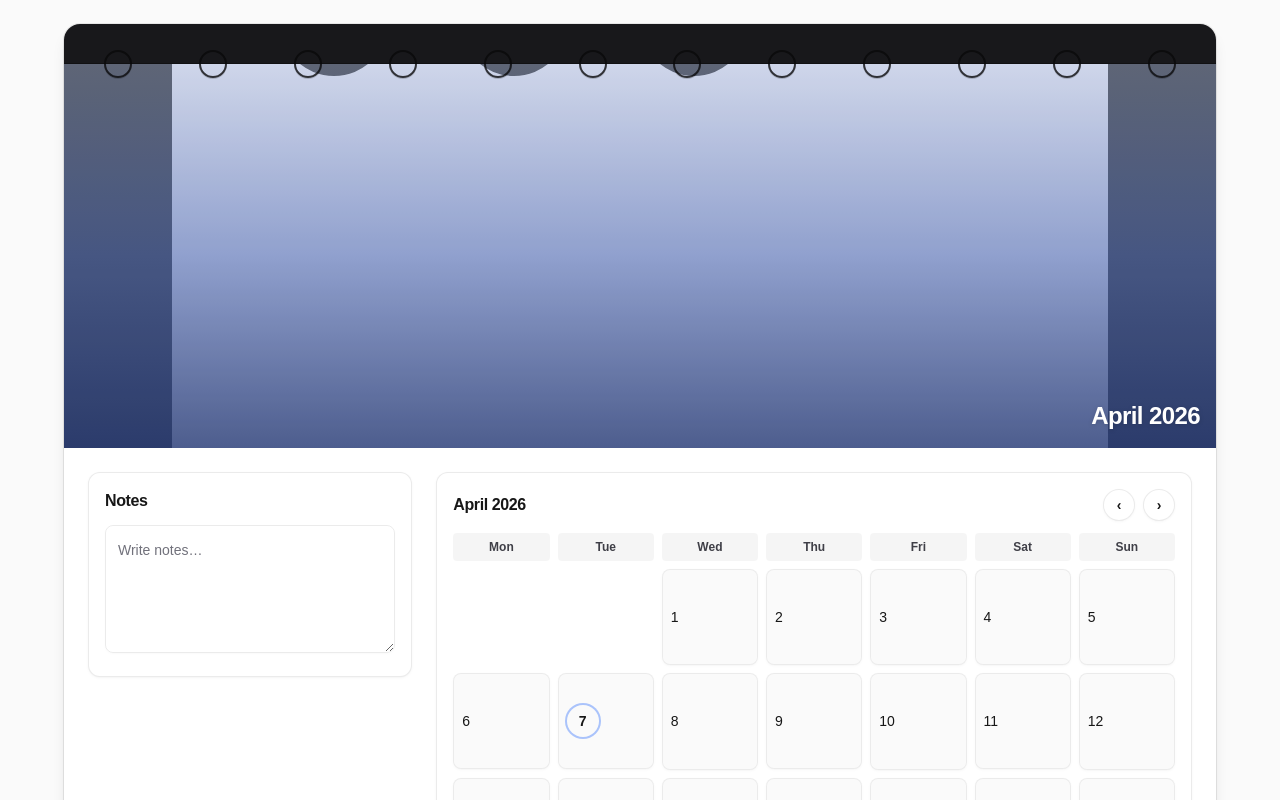
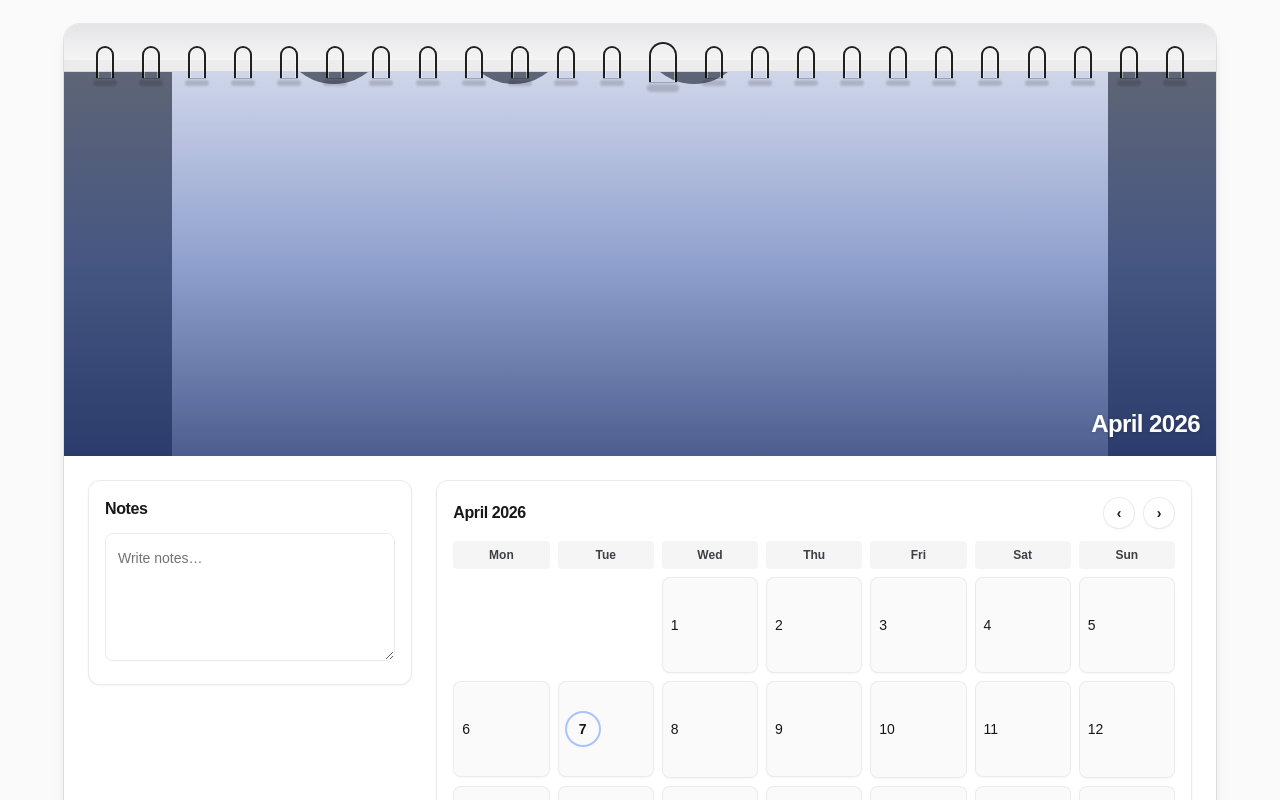
Before and after one commit to Kri01ceram/cali-tuf, a Next.js app: page / in a window 1280 px wide. Shown: the top 800 px of the page. Built offline with nearby package versions, Linux system fonts and the light colour scheme.

Commit message:
Refactor CalendarLayout component to enhance styling and improve visual elements in the header section

```diff
--- a/src/components/layout/CalendarLayout.tsx
+++ b/src/components/layout/CalendarLayout.tsx
@@ -38,17 +38,29 @@ export default function CalendarLayout() {
     <div className="flex min-h-screen w-full items-center justify-center bg-zinc-50 p-3 text-foreground sm:p-6">
       <div className="w-full max-w-6xl overflow-hidden rounded-2xl bg-background shadow-lg ring-1 ring-black/[.08]">
         <div className="relative">
-          <div className="relative z-20 h-9 bg-zinc-900 sm:h-10">
-            <div className="absolute inset-x-0 bottom-0 h-px bg-black/30" />
+          <div className="relative z-20 h-10 bg-gradient-to-b from-zinc-200 to-zinc-50 sm:h-12">
+            <div className="absolute inset-x-0 bottom-0 h-px bg-black/[.10]" />
+            <div className="absolute inset-x-0 bottom-0 h-3 shadow-[inset_0_-12px_16px_rgba(0,0,0,0.06)]" />
 
-            <div className="pointer-events-none absolute inset-x-6 -bottom-3 z-30 flex justify-between sm:inset-x-10 sm:-bottom-3.5">
-              {Array.from({ length: 12 }, (_, index) => (
-                <span
-                  // eslint-disable-next-line react/no-array-index-key
-                  key={index}
-                  className="h-6 w-6 rounded-full border-2 border-zinc-950/80 bg-transparent shadow-[0_1px_0_rgba(0,0,0,0.18)] sm:h-7 sm:w-7"
-                />
-              ))}
+            <div className="pointer-events-none absolute inset-x-4 -bottom-3 z-30 flex items-start justify-between sm:inset-x-8 sm:-bottom-3.5">
+              {Array.from({ length: 24 }, (_, index) => {
+                const isCenter = index === 12;
+
+                return (
+                  <span
+                    // eslint-disable-next-line react/no-array-index-key
+                    key={index}
+                    className={
+                      "relative rounded-t-full border-2 border-zinc-950/90 border-b-0 bg-transparent shadow-[0_1px_0_rgba(0,0,0,0.22)] " +
+                      "before:absolute before:inset-0 before:rounded-t-full before:border before:border-white/70 before:border-b-0 before:opacity-60 before:content-[''] " +
+                      "after:absolute after:left-1/2 after:top-full after:mt-0.5 after:-translate-x-1/2 after:rounded-full after:bg-black/25 after:blur-[1px] after:opacity-60 after:content-[''] " +
+                      (isCenter
+                        ? "h-9 w-6 -translate-y-1 sm:h-10 sm:w-7 after:h-2 after:w-8"
+                        : "h-7 w-4 sm:h-8 sm:w-[18px] after:h-1.5 after:w-6")
+                    }
+                  />
+                );
+              })}
             </div>
           </div>
 
```
